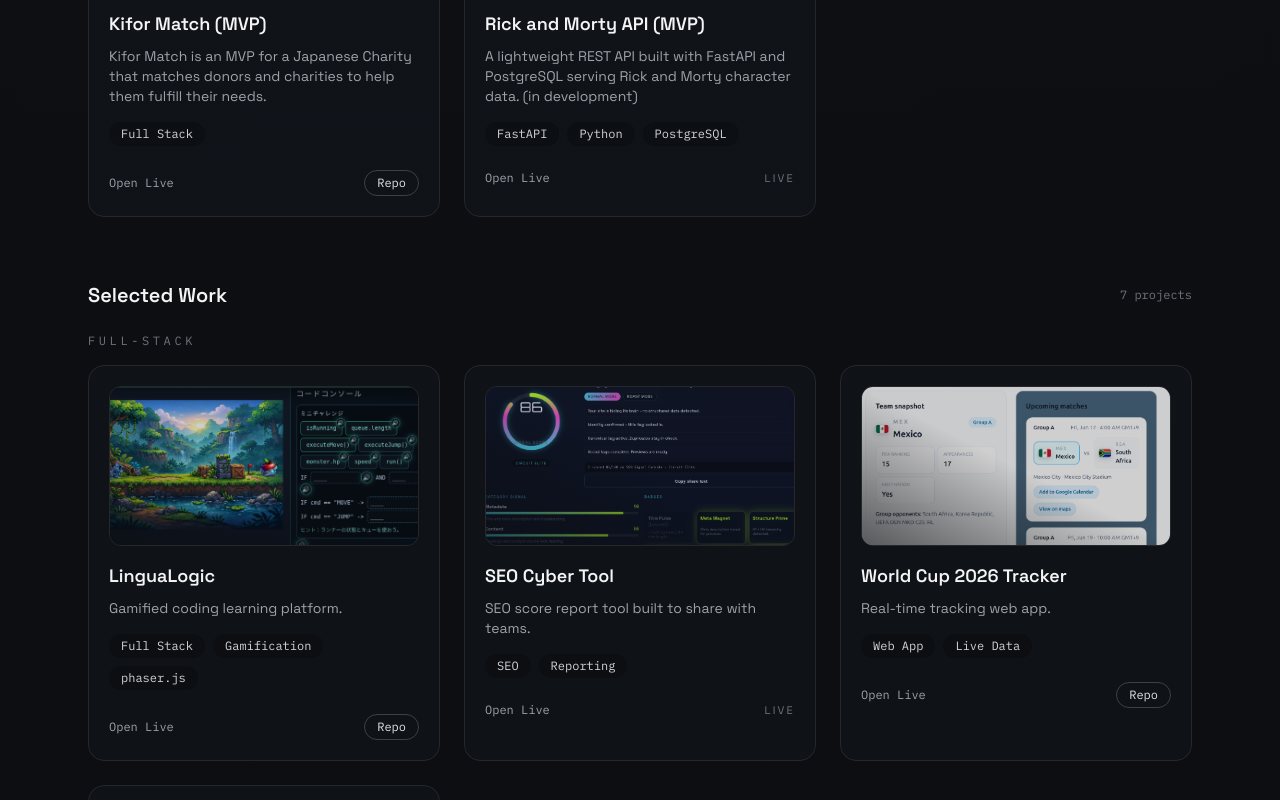
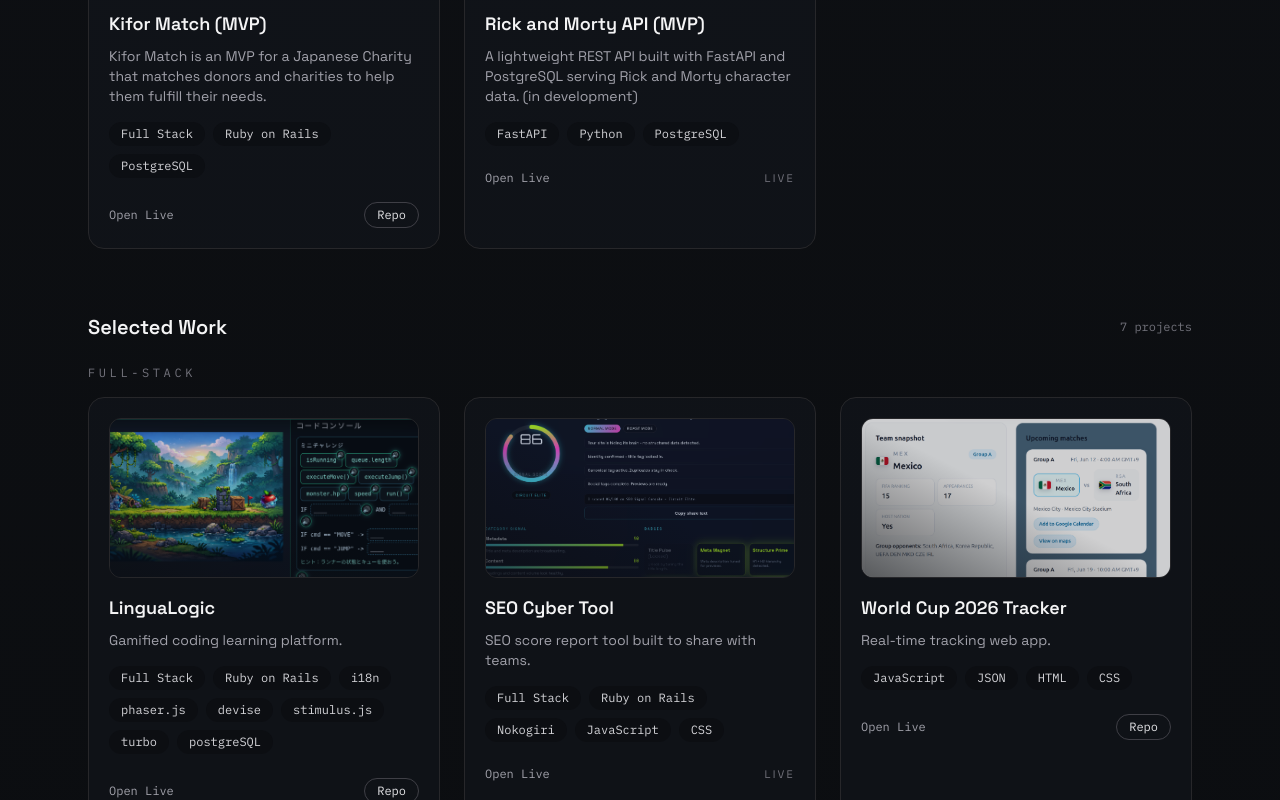
Before and after one commit to Hishamkhashman1/portfolio, a Next.js app: page / in a window 1280 px wide. Shown: the part 1500-2300 px from the top of the page. Built offline with nearby package versions, Linux system fonts and the light colour scheme.

Commit message:
updated stack

```diff
--- a/data/projects.ts
+++ b/data/projects.ts
@@ -14,7 +14,7 @@ export const projects: Project[] = [
   {
     title: "Kifor Match (MVP)",
     description: "Kifor Match is an MVP for a Japanese Charity that matches donors and charities to help them fulfill their needs.",
-    stack: ["Full Stack"],
+    stack: ["Full Stack","Ruby on Rails", "PostgreSQL"],
     image: "/projects/kiforwip.png",
     liveUrl: "https://github.com/kwood6319/kifor-match",
     repoUrl: "https://github.com/kwood6319/kifor-match",
@@ -31,7 +31,7 @@ export const projects: Project[] = [
   {
     title: "LinguaLogic",
     description: "Gamified coding learning platform.",
-    stack: ["Full Stack", "Gamification","phaser.js"],
+    stack: ["Full Stack","Ruby on Rails", "i18n","phaser.js", "devise", "stimulus.js","turbo", "postgreSQL"],
     image: "/projects/lingua.png",
     liveUrl: "https://lingualogic-4a902f58893e.herokuapp.com/",
     repoUrl: "https://github.com/Hishamkhashman1/lingualogic",
@@ -41,7 +41,7 @@ export const projects: Project[] = [
   {
     title: "SEO Cyber Tool",
     description: "SEO score report tool built to share with teams.",
-    stack: ["SEO", "Reporting"],
+    stack: ["Full Stack", "Ruby on Rails", "Nokogiri", "JavaScript", "CSS"],
     image: "/projects/SEO-screenshot.png",
     liveUrl: "https://mysterious-sands-38628-1e67da485e8d.herokuapp.com/",
     category: "Selected Work",
@@ -90,7 +90,7 @@ export const projects: Project[] = [
   {
     title: "World Cup 2026 Tracker",
     description: "Real-time tracking web app.",
-    stack: ["Web App", "Live Data"],
+    stack: ["JavaScript", "JSON", "HTML", "CSS"],
     image: "/projects/wc.png",
     liveUrl: "https://hishamkhashman1.github.io/wc26-tracker/",
     repoUrl: "https://github.com/Hishamkhashman1/wc26-tracker",
@@ -100,7 +100,7 @@ export const projects: Project[] = [
   {
     title: "Movie Favorite Watch List",
     description: "Deployed app with API integration.",
-    stack: ["API", "Web App"],
+    stack: ["Full Stack", "Ruby on Rails", "jbuilder API", "postgreSQL","stimulus.js", "turbo"],
     image: "/projects/movie.png",
     liveUrl: "https://hisham-watch-list-aad8d178a962.herokuapp.com/",
     category: "Selected Work",
```
